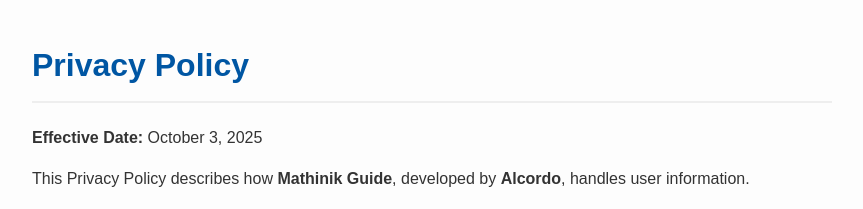
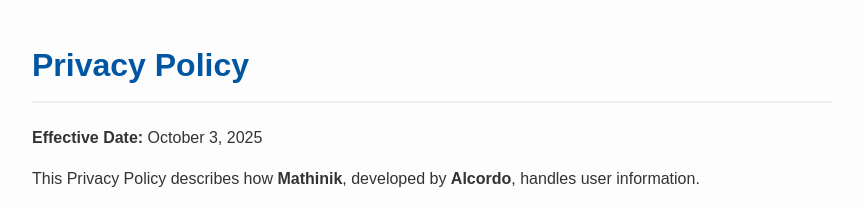
Before and after one commit to alcordo/apps, a plain HTML site: page mathinik-privacy-policy.html in a window 1280 px wide. Shown: the top 209 px of the page, without its empty margins (208-1071 px from the left). Drawn offline with Linux system fonts and the light colour scheme.

Commit message:
Update company name in privacy policy

```diff
--- a/mathinik-privacy-policy.html
+++ b/mathinik-privacy-policy.html
@@ -37,7 +37,7 @@
   <p><strong>Effective Date:</strong> October 3, 2025</p>
 
   <p>
-    This Privacy Policy describes how <strong>Mathinik Guide</strong>,
+    This Privacy Policy describes how <strong>Mathinik</strong>,
     developed by <strong>Alcordo</strong>, handles user information.
   </p>
 
```
